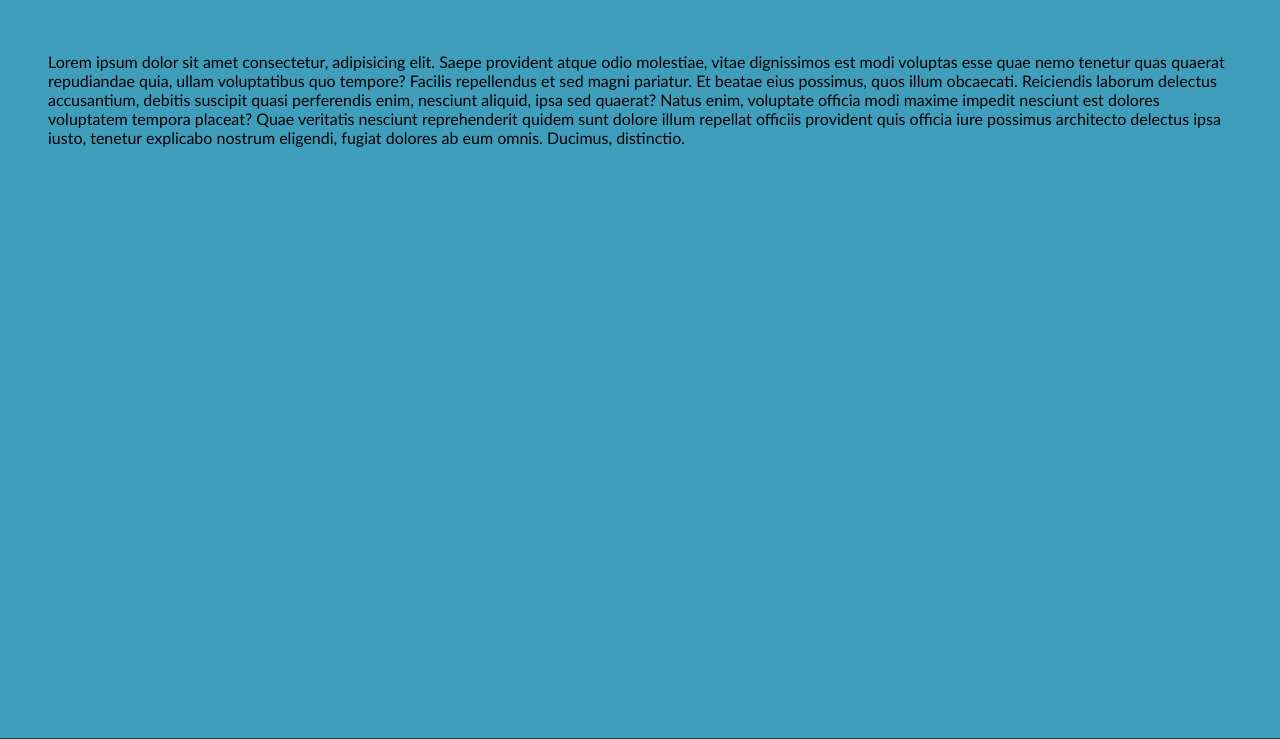
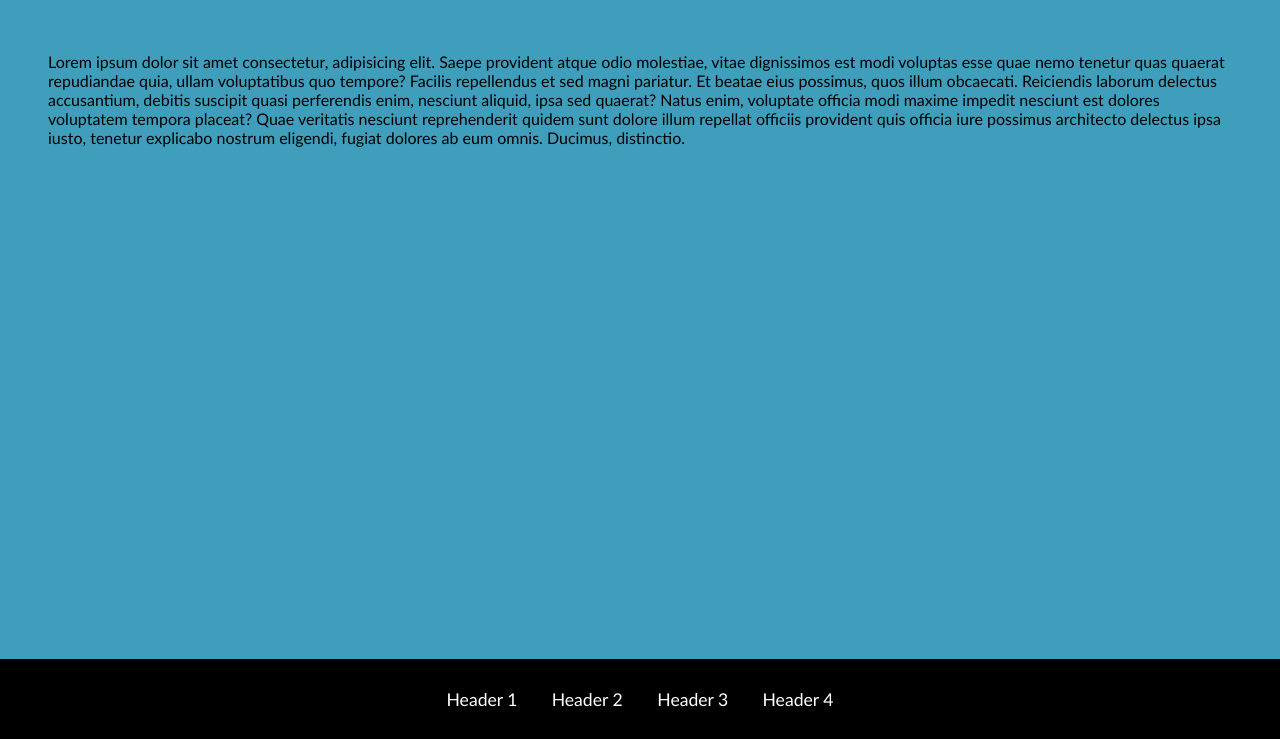
Before and after one commit to rokibulh1555/Small-Projects-for-frontend-practices, a plain HTML site: page Multiple Sticky Navigation Bar/sticky_navigation.html in a window 1280 px wide. Shown: the part 61-800 px from the top of the page. Drawn offline with Linux system fonts and the light colour scheme.

Commit message:
Adding a footer and id section

```diff
--- a/Multiple Sticky Navigation Bar/sticky_navigation.html
+++ b/Multiple Sticky Navigation Bar/sticky_navigation.html
@@ -7,7 +7,7 @@
     <link rel="stylesheet" href="style.css">
 </head>
 <body>
-   <section>
+   <section id="header-1">
     <div class="section-heading">
         <h2>Header 1</h2>
     </div>
@@ -24,7 +24,7 @@
     </div>
    </section>
 
-   <section>
+   <section id="header-2">
     <div class="section-heading">
         <h2>Header 2</h2>
     </div>
@@ -41,7 +41,7 @@
     </div>
    </section>
 
-   <section>
+   <section id="header-3">
     <div class="section-heading">
         <h2>Header 3</h2>
     </div>
@@ -58,7 +58,7 @@
     </div>
    </section>
 
-   <section>
+   <section id="header-4">
     <div class="section-heading">
         <h2>Header 4</h2>
     </div>
@@ -91,6 +91,15 @@
     </div>
    </section>
 
+   <footer>
+      <div id="footer-elements">
+         <span> <a href="#header-1">Header 1</a></span>
+         <span> <a href="#header-2">Header 2</a> </span>
+         <span><a href="#header-3">Header 3</a></span>
+         <span><a href="#header-4">Header 4</a></span>
+      </div>
+   </footer>
+
 
 </body>
 </html>
--- a/Multiple Sticky Navigation Bar/style.css
+++ b/Multiple Sticky Navigation Bar/style.css
@@ -38,7 +38,7 @@ section:nth-of-type(5) {
     top: 0;
     width: 100%;
     background-color: #2E3537;
-    z-index: 999;
+    /* z-index: 999; */
     padding: 5px 15px;
 }
 
@@ -51,3 +51,30 @@ section:nth-of-type(5) {
     padding: 3rem;
     height: 93.7vh;
 }
+
+/***** Footer *****/
+
+footer {
+    position: fixed;
+    bottom: 0;
+    left: 0;
+    height: 80px;
+    width: 100%;
+    padding: 30px 100px;
+    background-color: black;
+}
+
+
+#footer-elements span {
+    padding: 5px 15px;
+    font-size: 1.1em;
+}
+
+#footer-elements span a {
+    text-decoration: none;
+    color: white;
+}
+
+#footer-elements {
+    text-align: center;
+}
```
